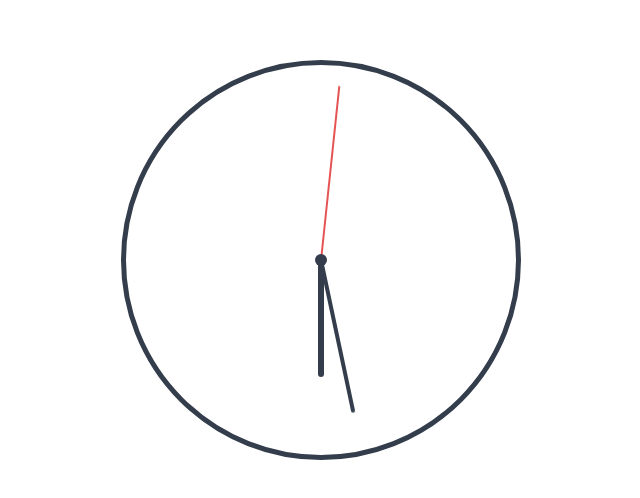
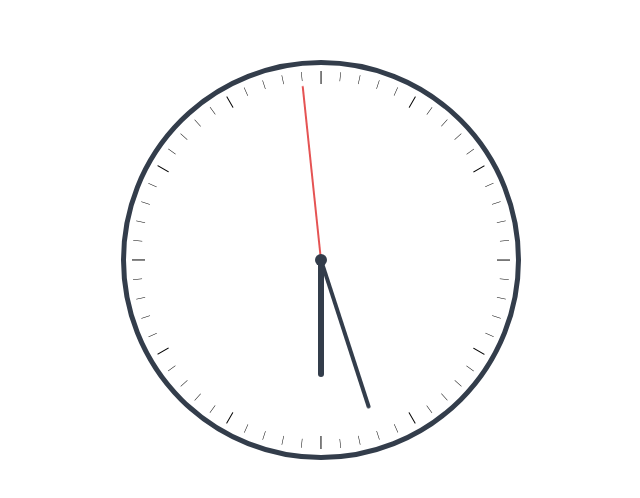
Before and after one commit to ollabu3/adriel_online_fe_test, a Next.js app: page / in a window 1280 px wide. Shown: the part 140-638 px from the top of the page, without its empty margins (319-959 px from the left). Built offline with nearby package versions, Linux system fonts and the light colour scheme.

Commit message:
시계 초 선 css 추가

```diff
--- /dev/null
+++ b/components/common/clock/TimeLine.tsx
@@ -0,0 +1,19 @@
+import React, { memo } from "react";
+
+function TimeLine() {
+  return (
+    <ul>
+      {new Array(60).fill("").map((_, index: number) => (
+        <li
+          key={`line-${index}`}
+          className={`clock-line ${index % 5 === 0 ? "clock-main" : ""}`}
+          style={{ transform: `rotate(${index * 6}deg)` }}
+        >
+          |
+        </li>
+      ))}
+    </ul>
+  );
+}
+
+export default memo(TimeLine);
--- a/pages/index.tsx
+++ b/pages/index.tsx
@@ -5,6 +5,7 @@ import { timeState } from "../recoil/atoms/timeAtom";
 import Hour from "../components/common/clock/Hour";
 import Minute from "../components/common/clock/Minute";
 import Second from "../components/common/clock/Second";
+import TimeLine from "../components/common/clock/TimeLine";
 import CurrentTimeTooltip from "../components/common/tooltip/CurrentTimeTooltip";
 
 export default function Clock() {
@@ -33,10 +34,11 @@ export default function Clock() {
         onMouseEnter={() => setHover(true)}
         onMouseLeave={() => setHover(false)}
       >
-        <div className="hands-dot"></div>
         <Hour />
         <Minute />
         <Second />
+        <div className="hands-dot"></div>
+        <TimeLine />
       </div>
       {hover && <CurrentTimeTooltip />}
     </>
--- a/styles/globals.css
+++ b/styles/globals.css
@@ -18,8 +18,15 @@ body {
   box-sizing: border-box;
 }
 
+ul,
+li,
 p {
   margin: 0;
+}
+
+ul,
+li {
+  list-style: none;
 }
 
 .clock {
@@ -45,20 +52,20 @@ p {
 .hands-hour {
   width: 6px;
   height: 30%;
-  z-index: 3;
+  z-index: 4;
 }
 
 .hands-minute {
   height: 40%;
   width: 4px;
-  z-index: 2;
+  z-index: 3;
 }
 
 .hands-seconds {
   width: 2px;
   height: 45%;
   background-color: #e55353;
-  z-index: 1;
+  z-index: 2;
 }
 
 .hands-dot {
@@ -68,7 +75,22 @@ p {
   border-radius: 50%;
   width: 12px;
   height: 12px;
-  z-index: 4;
+  z-index: 5;
   transform: translate(-50%, -50%);
   background-color: #333d4b;
 }
+
+.clock-line {
+  position: absolute;
+  width: 100%;
+  height: 100%;
+  left: 0;
+  padding: 4px;
+  text-align: center;
+  font-size: 10px;
+}
+
+.clock-main {
+  font-weight: bold;
+  font-size: 14px;
+}
```
